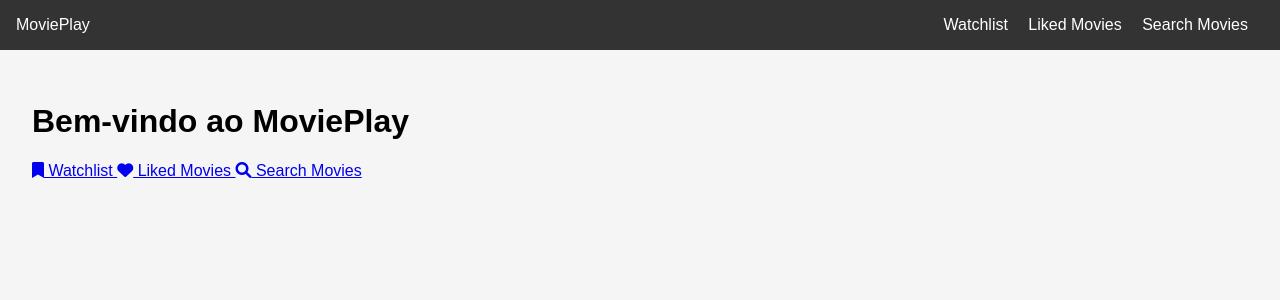
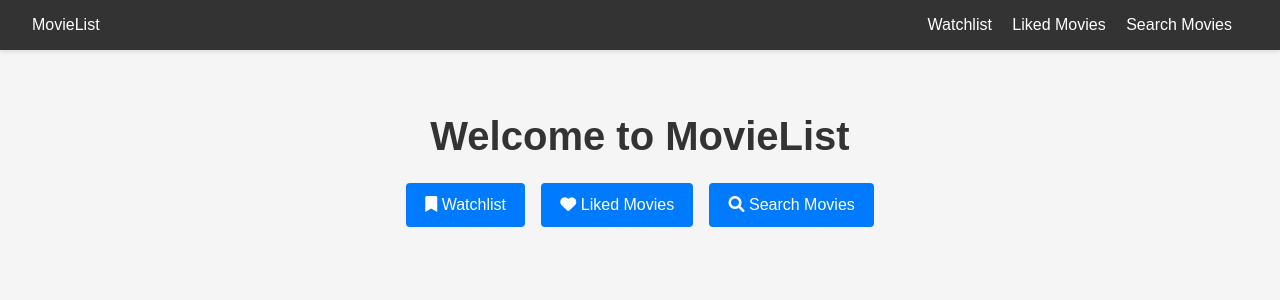
Before and after one commit to rafaelmagnog/wsBackend-Fabrica25.1, a Django app: page / in a window 1280 px wide. Shown: the top 300 px of the page. Run offline with Django 5.2, Linux system fonts and the light colour scheme.

Commit message:
:lipstick: feat: Atualizando desing do frontend, adicionando botões arredondados e contralizados

```diff
--- a/playlist/static/playlist.css
+++ b/playlist/static/playlist.css
@@ -1,4 +1,4 @@
-/* Exemplo de CSS para o projeto Movie Playlists */
+/* Estilos globais para MovieList */
 body {
     font-family: Arial, sans-serif;
     background-color: #f5f5f5;
@@ -8,11 +8,12 @@ body {
 
 .navbar {
     background-color: #333;
-    padding: 1rem;
+    padding: 1rem 2rem;
     color: #fff;
     display: flex;
     justify-content: space-between;
     align-items: center;
+    box-shadow: 0 2px 4px rgba(0, 0, 0, 0.1);
 }
 
 .navbar a {
@@ -25,6 +26,80 @@ body {
     padding: 2rem;
 }
 
+.search-bar {
+    text-align: center;
+    margin: 2rem auto;
+}
+
+.search-bar form {
+    display: inline-flex;
+    align-items: center;
+}
+
+.search-bar input[type="text"] {
+    width: 300px;
+    padding: 0.8rem 1rem;
+    border: 1px solid #ccc;
+    border-radius: 25px;
+    outline: none;
+    font-size: 1rem;
+    transition: box-shadow 0.3s ease;
+}
+
+.search-bar input[type="text"]:focus {
+    box-shadow: 0 0 5px rgba(0, 123, 255, 0.5);
+}
+
+.search-bar button {
+    padding: 0.8rem 1.5rem;
+    margin-left: 0.5rem;
+    background-color: #007bff;
+    border: none;
+    color: #fff;
+    border-radius: 25px;
+    cursor: pointer;
+    transition: background-color 0.3s ease;
+    font-size: 1rem;
+}
+
+.search-bar button:hover {
+    background-color: #0056b3;
+}
+
+/* Estilos para a página principal */
+.main-menu {
+    text-align: center;
+    margin: 2rem 0;
+}
+
+.main-menu h1 {
+    font-size: 2.5rem;
+    margin-bottom: 1.5rem;
+    color: #333;
+}
+
+.menu-options {
+    display: flex;
+    justify-content: center;
+    gap: 1rem;
+    flex-wrap: wrap;
+}
+
+.menu-btn {
+    display: inline-block;
+    padding: 0.8rem 1.2rem;
+    background-color: #007bff;
+    color: #fff;
+    text-decoration: none;
+    border-radius: 4px;
+    transition: background-color 0.3s ease;
+}
+
+.menu-btn:hover {
+    background-color: #0056b3;
+}
+
+/* Estilos existentes para outros elementos */
 .movie-card {
     background-color: #fff;
     border: 1px solid #ddd;
@@ -50,6 +125,8 @@ body {
     text-decoration: none;
     border: none;
     cursor: pointer;
+    border-radius: 4px;
+    transition: background-color 0.3s ease;
 }
 
 .detail-btn:hover,
--- a/playlist/templates/base.html
+++ b/playlist/templates/base.html
@@ -3,13 +3,13 @@
 <html lang="pt-br">
 <head>
     <meta charset="UTF-8">
-    <title>Movie Playlists</title>
+    <title>MovieList</title>
     <link rel="stylesheet" href="{% static 'playlist.css' %}">
     <link rel="stylesheet" href="https://cdnjs.cloudflare.com/ajax/libs/font-awesome/6.0.0/css/all.min.css">
 </head>
 <body>
     <nav class="navbar">
-        <a href="{% url 'main_menu' %}" class="logo">MoviePlay</a>
+        <a href="{% url 'main_menu' %}" class="logo">MovieList</a>
         <div class="nav-links">
             <a href="{% url 'watchlist' %}">Watchlist</a>
             <a href="{% url 'liked' %}">Liked Movies</a>
--- a/playlist/templates/main_menu.html
+++ b/playlist/templates/main_menu.html
@@ -2,7 +2,7 @@
 
 {% block content %}
 <div class="main-menu">
-    <h1>Bem-vindo ao MoviePlay</h1>
+    <h1>Welcome to MovieList</h1>
     <div class="menu-options">
         <a href="{% url 'watchlist' %}" class="menu-btn">
             <i class="fas fa-bookmark"></i>
```
Also changed, not shown: playlist/templates/search.html (+7 -5 lines).
